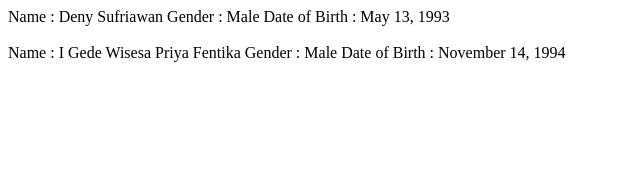
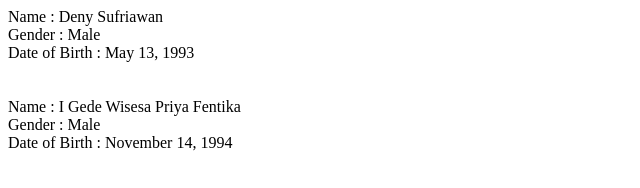
Before and after one commit to denysufriawan/training_admin_system, a plain HTML site: page profile.html in a window 1280 px wide. Shown: the whole page, without its empty margins (0-640 px from the left). Drawn offline with Linux system fonts and the light colour scheme.

Commit message:
PBI 5, Add profile.html branch development

```diff
--- a/profile.html
+++ b/profile.html
@@ -4,12 +4,12 @@
 	<title>Profile - Training Admin System</title>
 </head>
 <body>
-<label>Name : </label><span>Deny Sufriawan</span>
-<label>Gender : </label><span>Male</span>
-<label>Date of Birth : </label><span>May 13, 1993</span>
+<label>Name : </label><span>Deny Sufriawan</span><br>
+<label>Gender : </label><span>Male</span><br>
+<label>Date of Birth : </label><span>May 13, 1993</span><br>
 <br><br>
-<label>Name : </label><span>I Gede Wisesa Priya Fentika</span>
-<label>Gender : </label><span>Male</span>
-<label>Date of Birth : </label><span>November 14, 1994</span>
+<label>Name : </label><span>I Gede Wisesa Priya Fentika</span><br>
+<label>Gender : </label><span>Male</span><br>
+<label>Date of Birth : </label><span>November 14, 1994</span><br>
 </body>
 </html>
```
